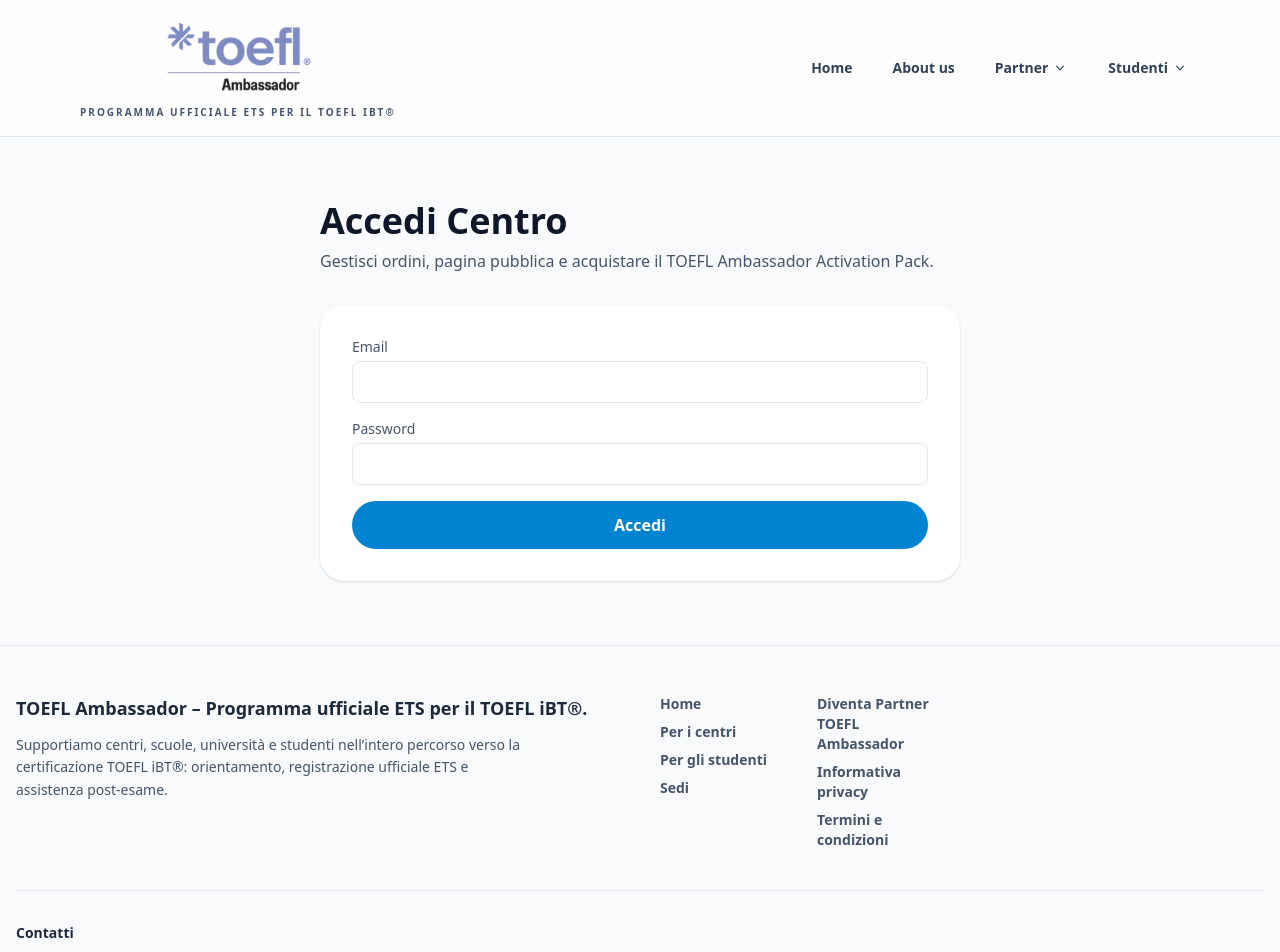
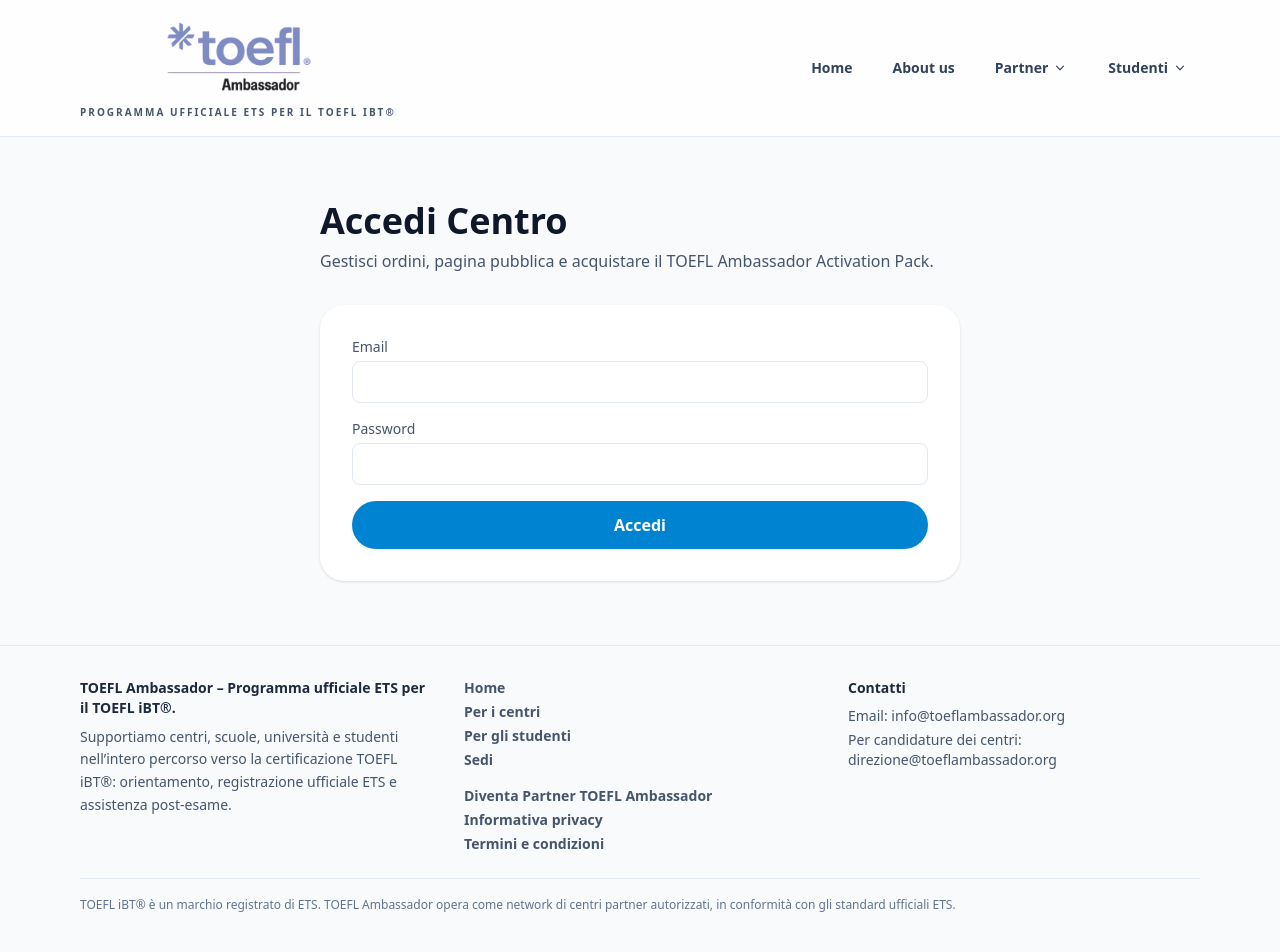
Before and after one commit to drstefanik/toeflambassador, a Next.js app: page /login-center in a window 1280 px wide. Shown: the top 952 px of the page. Built offline with nearby package versions, Linux system fonts and the light colour scheme.

Commit message:
Update site-footer.tsx

```diff
--- a/src/components/site-footer.tsx
+++ b/src/components/site-footer.tsx
@@ -3,24 +3,23 @@
 
 export function SiteFooter() {
   return (
-    <footer className="border-t border-slate-200 bg-slate-50 py-12 text-sm text-slate-600">
-      <div className="mx-auto max-w-7xl px-4 space-y-10">
-
-        {/* --- TOP: Brand + Navigation --- */}
-        <div className="grid grid-cols-1 gap-10 md:grid-cols-4">
-          {/* Brand + description */}
-          <div className="md:col-span-2 space-y-3">
-            <p className="font-semibold text-slate-800 text-lg">
+    <footer className="border-t border-slate-200 bg-slate-50 py-8 text-sm text-slate-600">
+      <div className="mx-auto max-w-6xl px-4">
+        {/* 3 colonne su una riga */}
+        <div className="flex flex-col gap-8 md:grid md:grid-cols-3 md:items-start">
+          {/* Colonna 1: brand + descrizione */}
+          <div className="space-y-2">
+            <p className="font-semibold text-slate-800">
               {footerContent.brandLine}
             </p>
-            <p className="text-slate-600 max-w-lg leading-relaxed">
+            <p className="text-slate-600 leading-relaxed">
               {footerContent.description}
             </p>
           </div>
 
-          {/* Navigation Columns */}
-          <div className="grid grid-cols-2 gap-8 md:grid-cols-2">
-            <div className="flex flex-col gap-2">
+          {/* Colonna 2: link di navigazione */}
+          <div className="space-y-4">
+            <div className="flex flex-col gap-1">
               {footerContent.primaryLinks.map((link) => (
                 <Link
                   key={link.href}
@@ -31,8 +30,7 @@
                 </Link>
               ))}
             </div>
-
-            <div className="flex flex-col gap-2">
+            <div className="flex flex-col gap-1">
               {footerContent.secondaryLinks.map((link) => (
                 <Link
                   key={link.href}
@@ -44,12 +42,12 @@
               ))}
             </div>
           </div>
-        </div>
 
-        {/* --- CONTACTS AREA --- */}
-        <div className="pt-8 border-t border-slate-200 flex flex-col gap-4 md:flex-row md:justify-between">
+          {/* Colonna 3: contatti */}
           <div>
-            <h3 className="font-semibold text-slate-800">{footerContent.contact.title}</h3>
+            <h3 className="font-semibold text-slate-800">
+              {footerContent.contact.title}
+            </h3>
             <ul className="mt-2 space-y-1">
               {footerContent.contact.lines.map((line) => (
                 <li key={line}>{line}</li>
@@ -58,9 +56,9 @@
           </div>
         </div>
 
-        {/* --- LEGAL NOTE --- */}
-        <div className="border-t border-slate-200 pt-6">
-          <p className="text-xs text-slate-500 leading-relaxed max-w-4xl">
+        {/* Riga nota legale sotto, sottile */}
+        <div className="mt-6 border-t border-slate-200 pt-4">
+          <p className="text-xs text-slate-500 leading-relaxed">
             {footerContent.legalNote}
           </p>
         </div>
```
